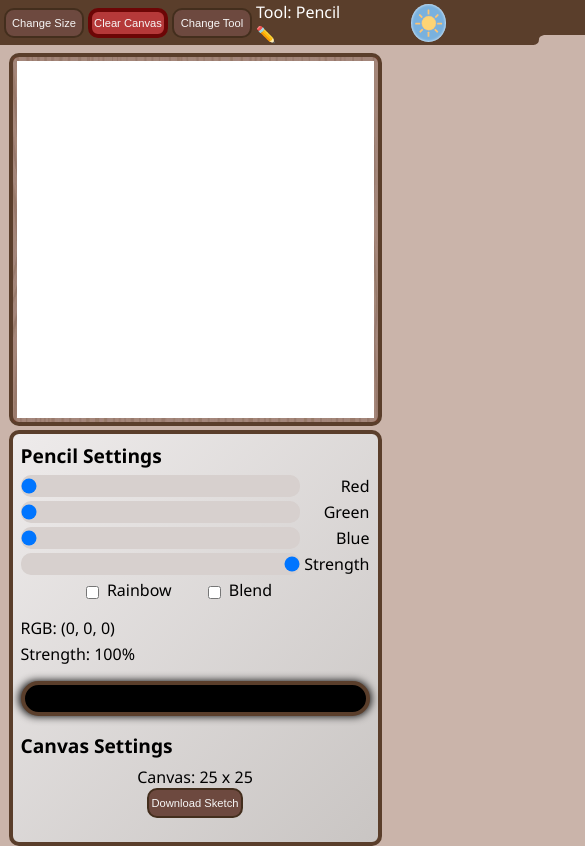
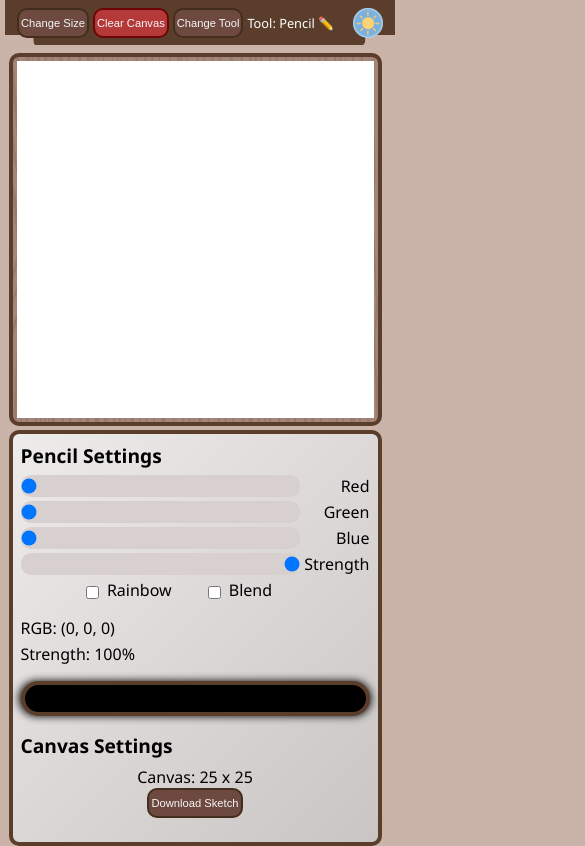
Before and after one commit to gaberashko/etch-a-sketch, a plain HTML site: page index.html in a window 390 px wide. Shown: the whole page, 585 px wide, since content can reach past the window. Drawn offline with Linux system fonts and the light colour scheme.

Commit message:
Mobile display adjustments and touch functionality improvements

```diff
--- a/styles.css
+++ b/styles.css
@@ -214,7 +214,7 @@ svg#daynight:hover #moon-mask {
     background: url("../images/wood-grain.jpg") ;
     background-color: var(--pac);
     border: var(--PBORDER);
-    border-radius: 0 10px 10px 10px;
+    border-radius: 10px 10px 10px 10px;
     display:flex;
     flex-wrap:wrap;
     user-select:none;
@@ -257,7 +257,7 @@ svg#daynight:hover #moon-mask {
 
 #clear-button {
     background-color: var(--CLRBTNPRIM);
-    border: 4px solid var(--CLRBTNSEC);
+    border: 2px solid var(--CLRBTNSEC);
 }
 
 #tool-display {
@@ -354,7 +354,7 @@ button:active, .upload-btn:active {
 
     button, .upload-btn, label {
         font-size: .7em;
-        min-width: 80px;
+        min-width: 70px;
         min-height:30px;
         padding: 2px;
         border: 2px solid var(--BTNSEC);
@@ -370,6 +370,7 @@ button:active, .upload-btn:active {
         width: 80%;
         margin-right: auto;
         text-align: left;
+        touch-action:none;
 
     }
 
@@ -389,8 +390,26 @@ button:active, .upload-btn:active {
         margin-right: 32px;
     }
 
+    svg#notch {
+        height:45px;
+        min-width:100vw;
+    }
+
+    svg#daynight {
+        width:30px;
+        height:30px;
+    }
+
+    #tool-display {
+        font-size: .8em;
+    }
+
     .top-option-container > svg {
         min-width:430px;
+    }
+
+    .top-option-container > :not(svg#notch) {
+        margin-top: 4px;
     }
 
     .wrapper {
@@ -403,7 +422,6 @@ button:active, .upload-btn:active {
         min-height: calc(100vw - 17px);
         min-width: calc(100vw - 17px);
         aspect-ratio: 1/1;
-        border-top-left-radius: 10px;
     }
 
     .container::after {
@@ -411,6 +429,7 @@ button:active, .upload-btn:active {
     }
 
     .top-option-container {
+        padding-top:0;
         max-height:10px;
         min-width: 400px;
         margin-bottom: 8px;
@@ -437,6 +456,11 @@ button:active, .upload-btn:active {
 
     #download-button {
         margin-top:0px;
+    }
+
+    .icon-container {
+        margin-left:15px;
+        left:0;
     }
 }
 
```
